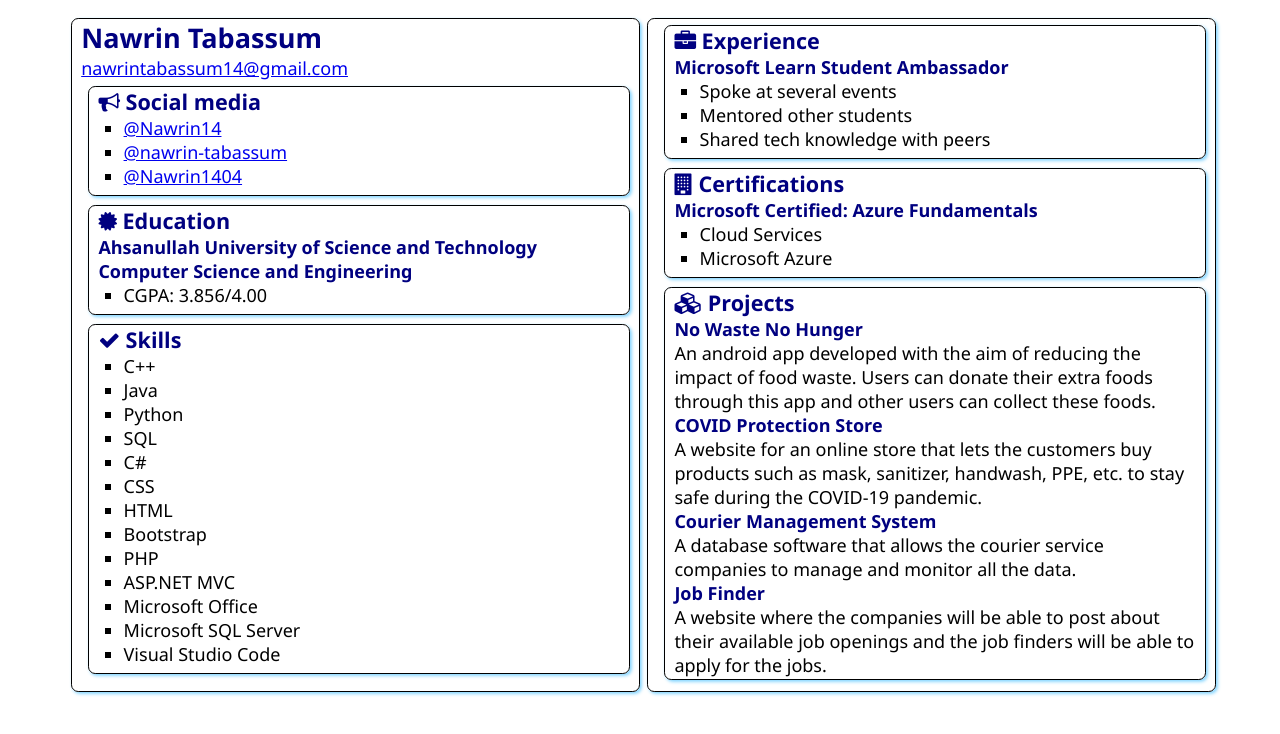
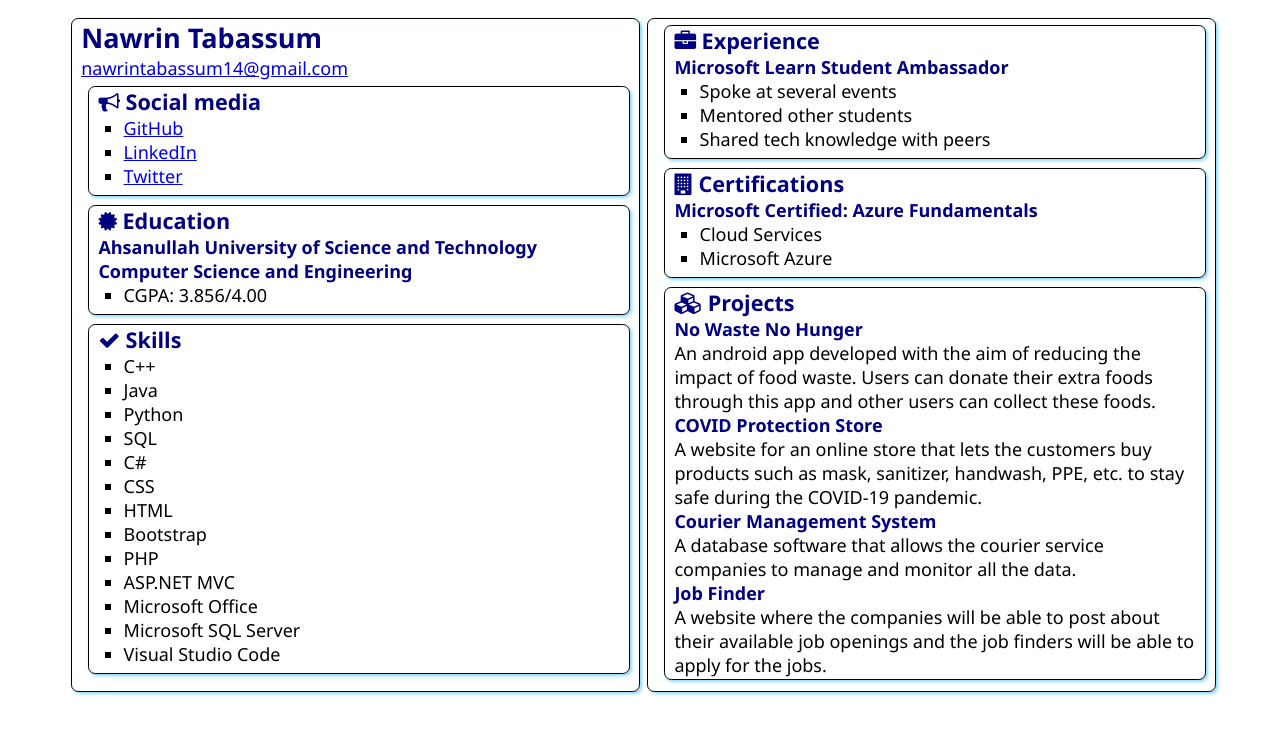
Before and after one commit to Nawrin14/Ambassador-SWA-Pilot, a plain HTML site: page src/index.html in a window 1280 px wide. Drawn offline with Linux system fonts and the light colour scheme.

Commit message:
social media name added

```diff
--- a/src/index.html
+++ b/src/index.html
@@ -21,9 +21,9 @@
                     Social media
                 </h2>
                 <ul>
-                    <li><a href="https://github.com/Nawrin14">@Nawrin14</a></li>
-                    <li><a href="https://linkedin.com/in/nawrin-tabassum">@nawrin-tabassum</a></li>
-                    <li><a href="https://twitter.com/Nawrin1404">@Nawrin1404</a></li>
+                    <li><a href="https://github.com/Nawrin14">GitHub</a></li>
+                    <li><a href="https://linkedin.com/in/nawrin-tabassum">LinkedIn</a></li>
+                    <li><a href="https://twitter.com/Nawrin1404">Twitter</a></li>
                 </ul>
             </section>
 
```
